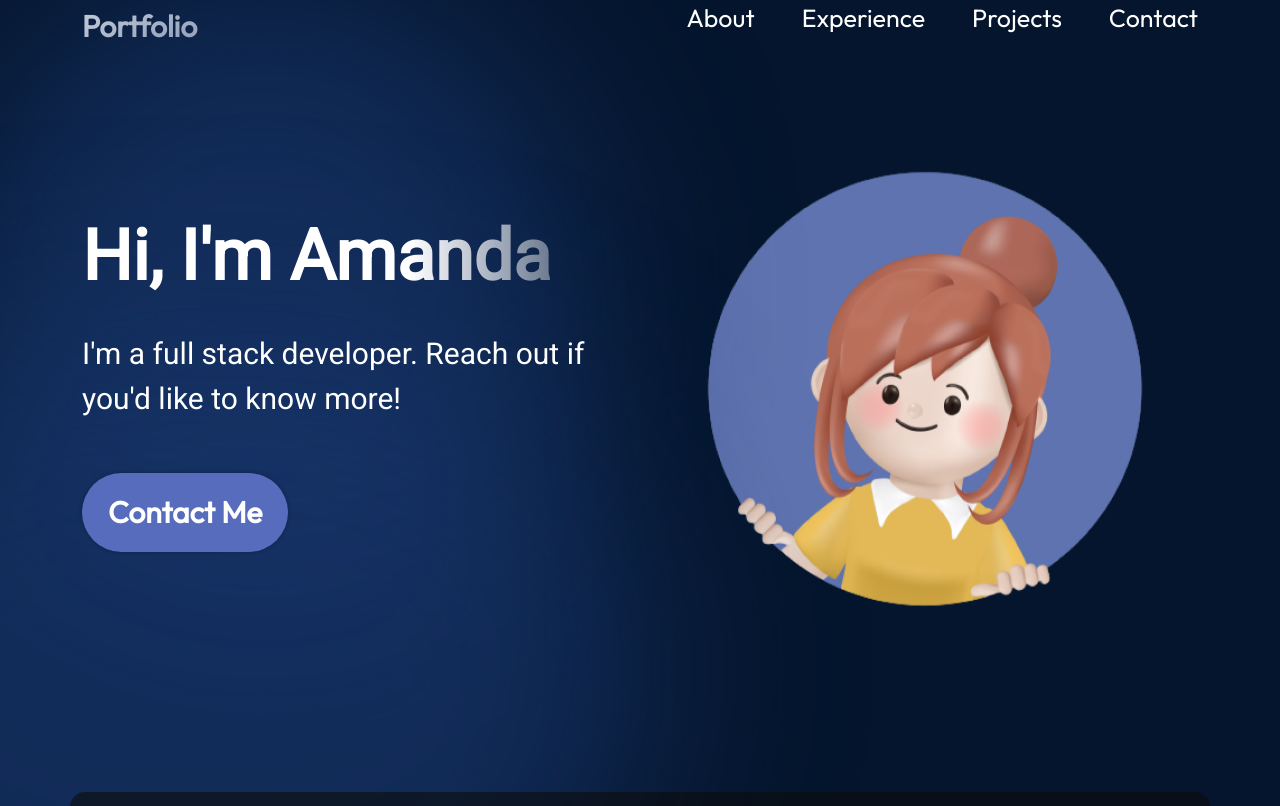
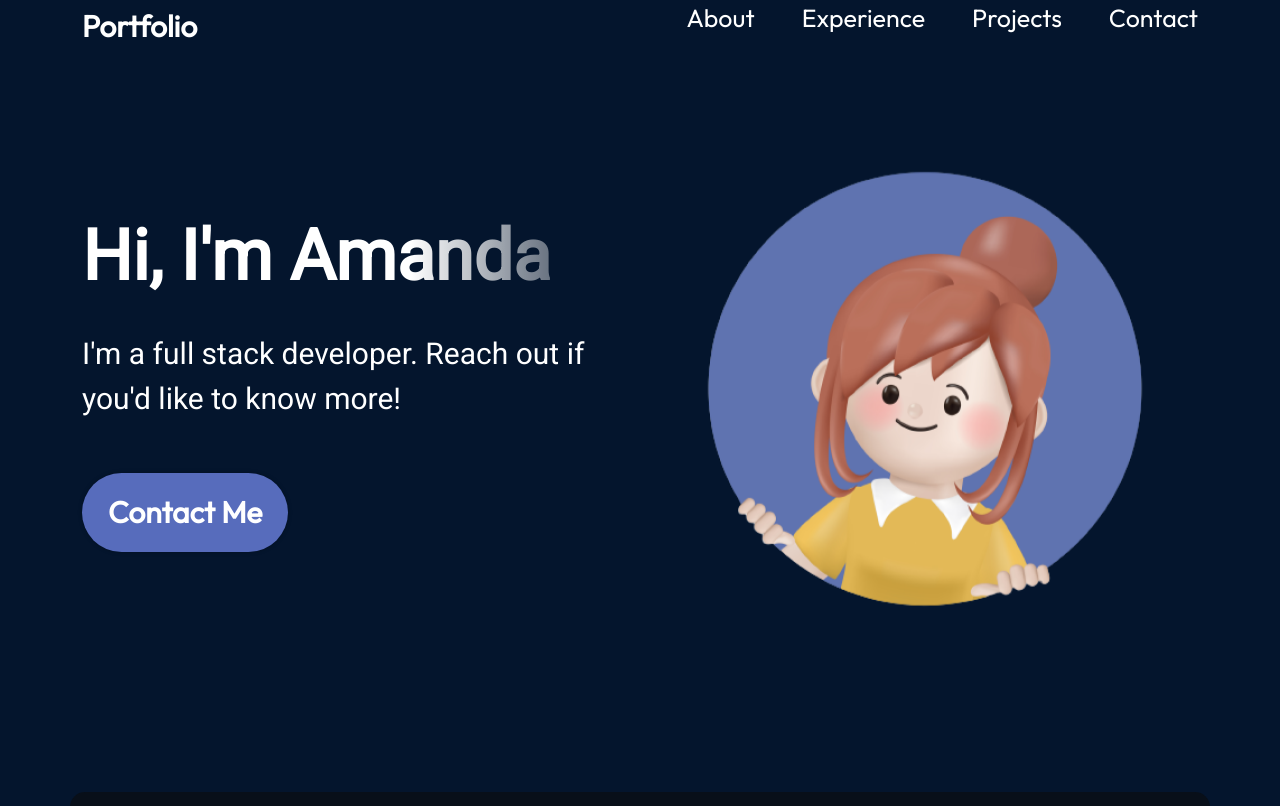
Before and after one commit to zhenyue-555/portfolio, a React (Vite) app: page / in a window 1280 px wide. Shown: the top 806 px of the page. Built offline with nearby package versions, Linux system fonts and the light colour scheme.

Commit message:
remove blur

```diff
--- a/src/pages/Hero/Hero.jsx
+++ b/src/pages/Hero/Hero.jsx
@@ -17,8 +17,6 @@ export const Hero = () => {
                         <Image src={getImageUrl("hero/heroImage.png")} alt="Hero Image of me" className="heroImg"/>
                     </Col>
                 </Row>
-            <div className="topBlur" />
-            <div className="bottomBlur" />
             </Container>
         // </section>
     );
--- a/src/pages/scss/Hero.scss
+++ b/src/pages/scss/Hero.scss
@@ -67,13 +67,13 @@
     100% { transform: translate(0, -10px); }
 }
 
-.topBlur {
-    @include blur(absolute, 50vw, 50vw, 350px, -128px, -10vw, 764px, rgba(25, 55, 109, 0.7), blur(100px), 0);
-  }
+// .topBlur {
+//     @include blur(absolute, 50vw, 50vw, 350px, -128px, -10vw, 764px, rgba(25, 55, 109, 0.7), blur(100px), 0);
+//   }
 
-  .bottomBlur {
-    @include blur(absolute, 70vw, 50vw, 350px, 246px, -25vw, 764px, rgba(25, 55, 109, 0.7), blur(100px), 0);
-  }
+//   .bottomBlur {
+//     @include blur(absolute, 70vw, 50vw, 350px, 246px, -25vw, 764px, rgba(25, 55, 109, 0.7), blur(100px), 0);
+//   }
 
   @media screen and (max-width: 830px) {
     .hero--content {
```
